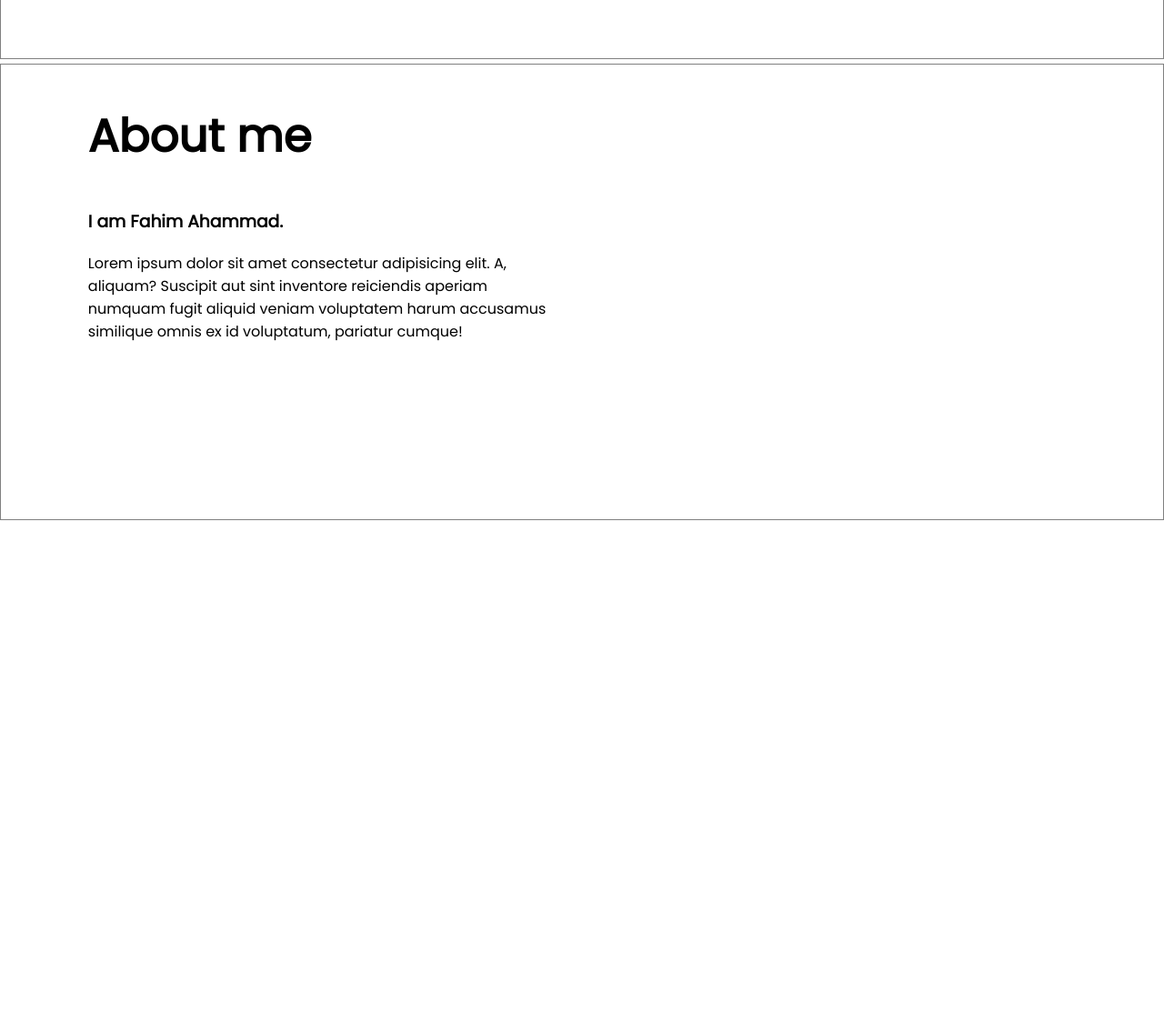
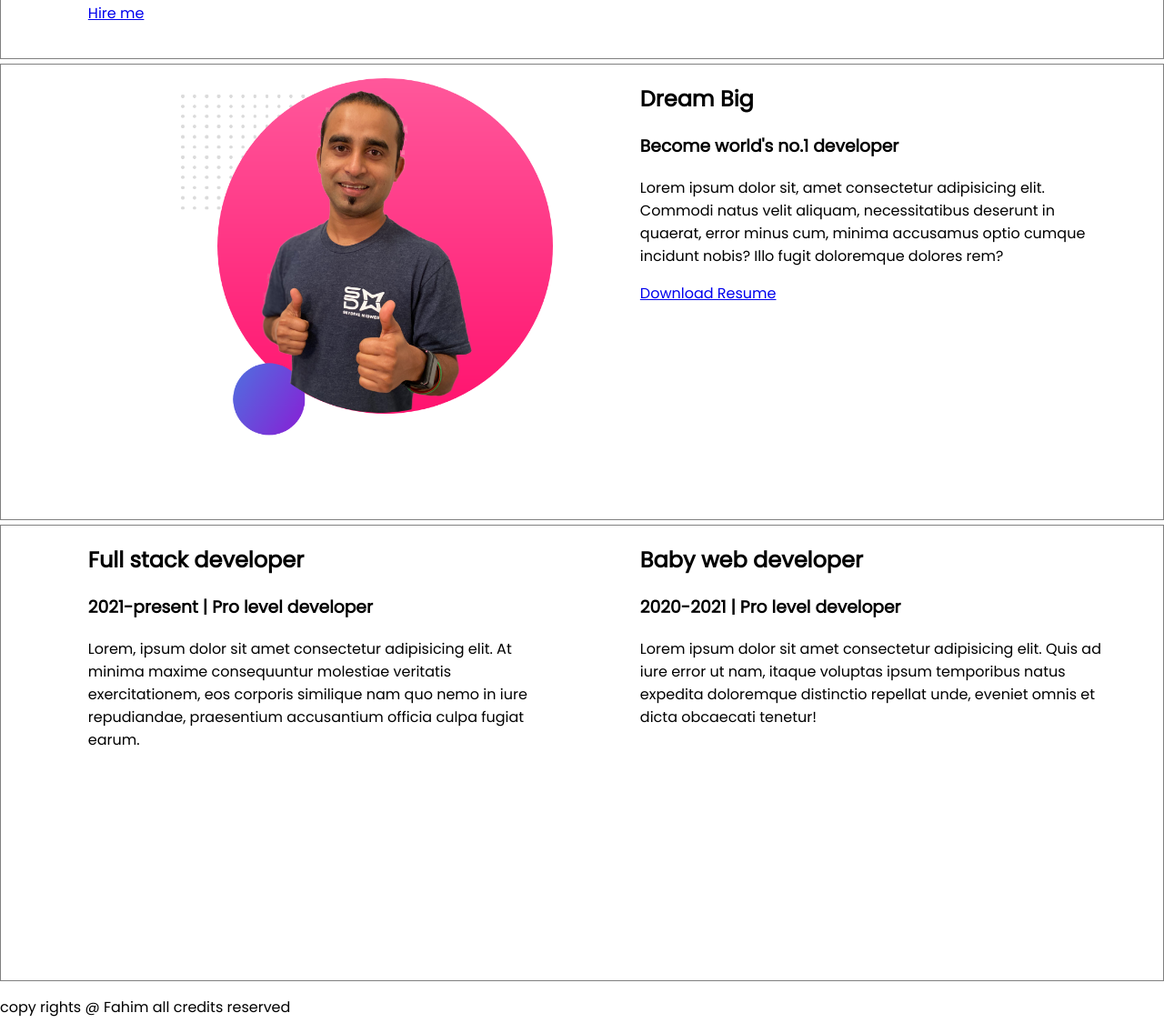
Before and after one commit to fahimahammad380/web-portfolio, a plain HTML site: page index.html in a window 1280 px wide. Shown: the part 462-1598 px from the top of the page at 91% size. Before the commit the page ends 1039 px from the top, so only its background shows below. Drawn offline with Linux system fonts and the light colour scheme.

Commit message:
all html

```diff
--- a/index.html
+++ b/index.html
@@ -15,23 +15,44 @@
 <section class="top-banner">
      <div class="half-width">
         <h1>Welcome to</h1>
-        <h1><span class="name-heighlight">Peter Parker</span> World</h1>
+        <h1><span class="orange-heighlight">Peter Parker</span> World</h1>
         <h3>World-class professional web developer</h3>
         <p>Lorem ipsum dolor sit, amet consectetur adipisicing elit. Praesentium mollitia tenetur ad dolor voluptates. Unde doloremque, temporibus minus numquam veniam ut dolorem atque a aperiam vitae saepe. Temporibus, quas error.</p>
-     </div>
+        <a class="hireme-button" target="_blank" href="https://www.facebook.com/tonmoy306">Hire me</a>
+    </div>
 
      <div class="half-width">
          <img src="images/jhankar.png" alt="">
      </div>
 </section>
 
-<section class="bottom-banner">
+<section class="dream-area">
     <div class="half-width">
-        <h1>About me</h1>
-        <h3>I am Fahim Ahammad.</h3>
-        <p>Lorem ipsum dolor sit amet consectetur adipisicing elit. A, aliquam? Suscipit aut sint inventore reiciendis aperiam numquam fugit aliquid veniam voluptatem harum accusamus similique omnis ex id voluptatum, pariatur cumque!</p>
+        <img src="images/jhankar2.png" alt="">
+    </div>
+    <div class="half-width">
+        <h2>Dream Big</h2>
+        <h3>Become world's no.1 developer</h3>
+        <p>Lorem ipsum dolor sit, amet consectetur adipisicing elit. Commodi natus velit aliquam, necessitatibus deserunt in quaerat, error minus cum, minima accusamus optio cumque incidunt nobis? Illo fugit doloremque dolores rem?</p>
+        <a class="hireme-button" href="https://www.facebook.com/tonmoy306">Download Resume</a>
     </div>
 </section>
 
+<section class="experences">
+    <div id="full-stack" class="half-width single-experience">
+        <h2>Full stack developer</h2>
+        <h3 class="orange-heighlight">2021-present | Pro level developer</h3>
+        <p>Lorem, ipsum dolor sit amet consectetur adipisicing elit. At minima maxime consequuntur molestiae veritatis exercitationem, eos corporis similique nam quo nemo in iure repudiandae, praesentium accusantium officia culpa fugiat earum.</p>
+    </div>
+    <div id="baby" class="half-width single-experience">
+        <h2>Baby web developer</h2>
+        <h3 class="orange-heighlight">2020-2021 | Pro level developer</h3>
+        <p>Lorem ipsum dolor sit amet consectetur adipisicing elit. Quis ad iure error ut nam, itaque voluptas ipsum temporibus natus expedita doloremque distinctio repellat unde, eveniet omnis et dicta obcaecati tenetur!</p>
+
+    </div>
+</section>
+<footer>
+    <p>copy rights @ Fahim all credits reserved</p>
+</footer>
 </body>
 </html>
```
